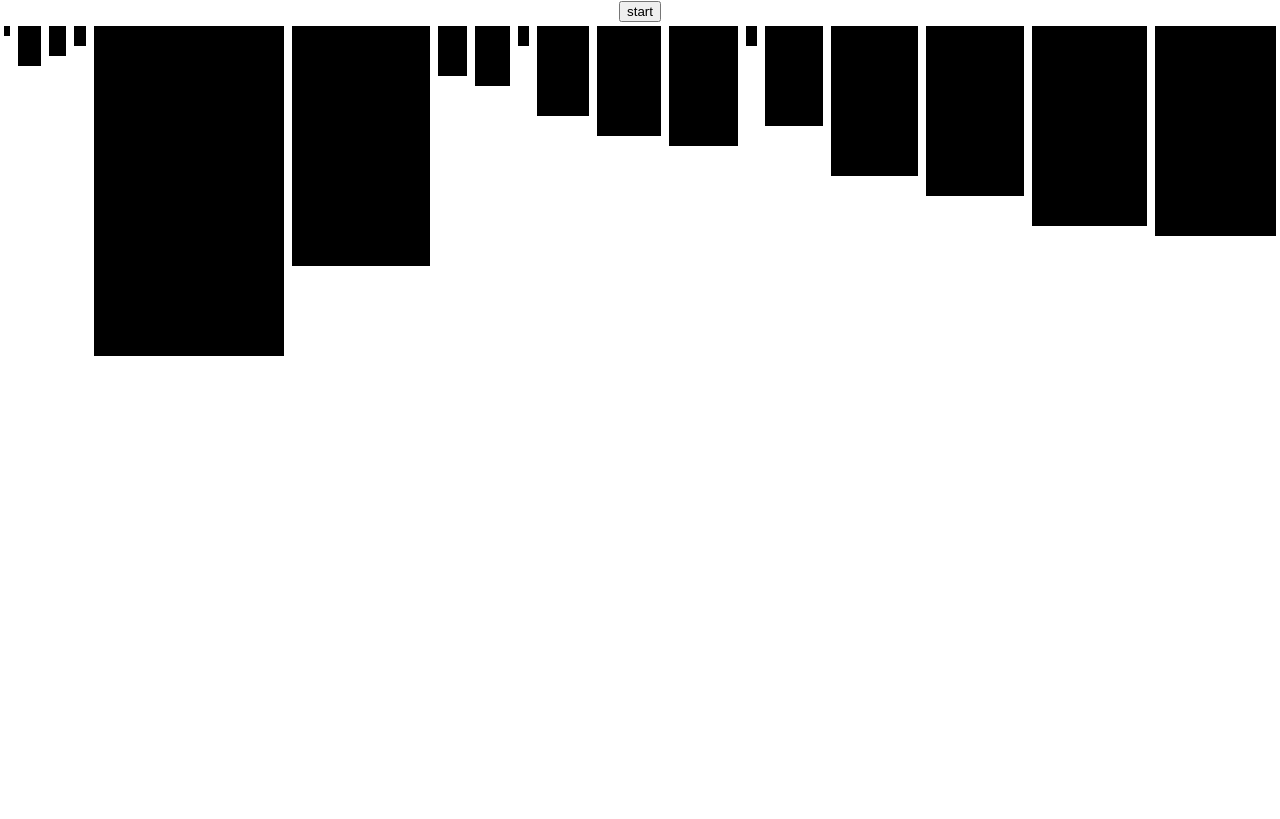
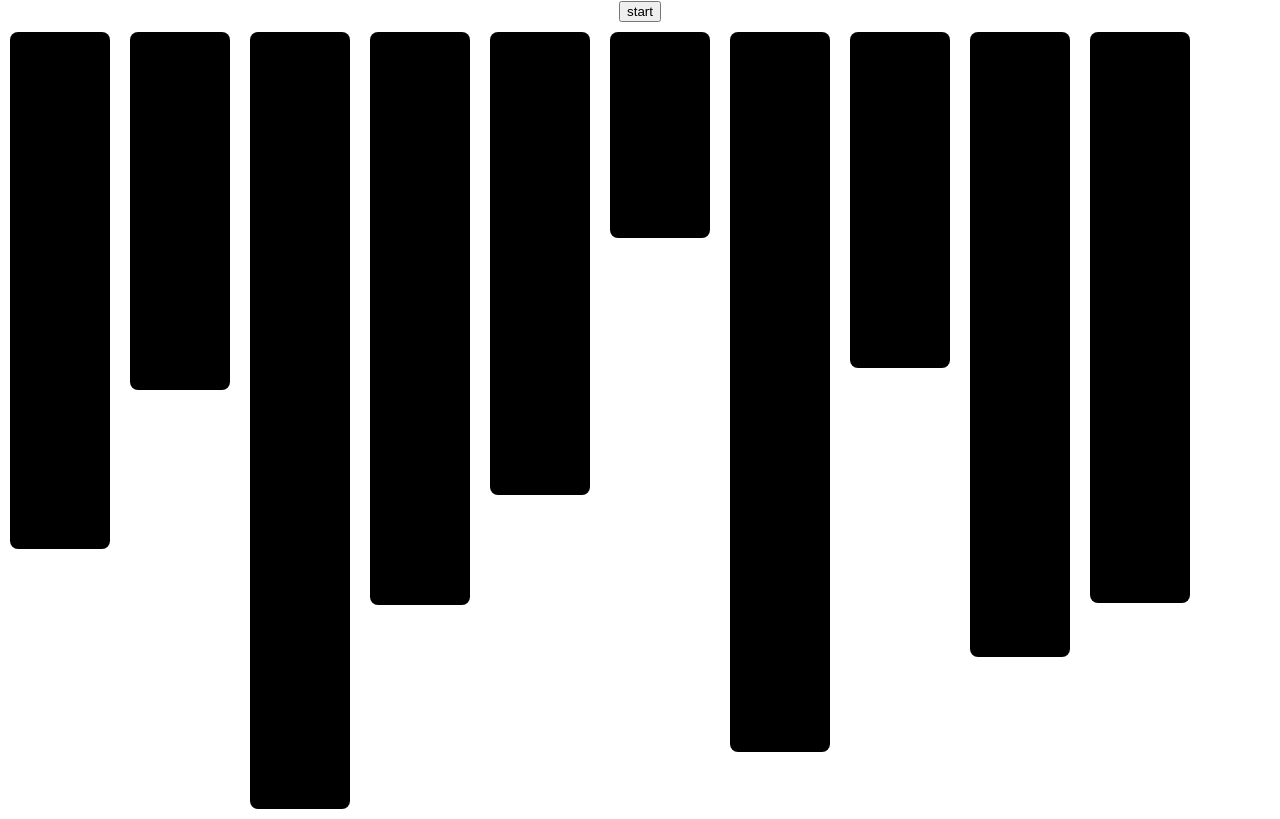
Before and after one commit to rational-kunal/visualalgoz, a React (Create React App) app: page / in a window 1280 px wide. Built offline with nearby package versions, Linux system fonts and the light colour scheme.

Commit message:
untracked changes

```diff
--- a/package.json
+++ b/package.json
@@ -8,7 +8,9 @@
     "@testing-library/user-event": "^7.2.1",
     "react": "^16.12.0",
     "react-dom": "^16.12.0",
-    "react-scripts": "3.3.0"
+    "react-pose": "^4.0.10",
+    "react-scripts": "3.3.0",
+    "react-spring": "^8.0.27"
   },
   "scripts": {
     "start": "react-scripts start",
--- a/src/components/core/sort/BubbleSort.js
+++ b/src/components/core/sort/BubbleSort.js
@@ -9,11 +9,11 @@ export default function bubbleSort(unsortedArray) {
                 unsortedArray[j + 1] = temp;
 
                 [position[j], position[j+1]] = [position[j+1], position[j]];
-                positions.push([
-                    { position: j, value: unsortedArray[j] },
-                    { position: j+1, value: unsortedArray[j+1] }
-                ]);
             }
+            positions.push([
+                { position: j, value: unsortedArray[j], color: "brown" },
+                { position: j+1, value: unsortedArray[j+1], color: "brown" }
+            ]);
         }
     }
 
--- a/src/components/sorter/SortAnimator.js
+++ b/src/components/sorter/SortAnimator.js
@@ -1,9 +1,12 @@
 import React from "react";
-import SortView from "./SortView";
 import SortItem from "./SortItem";
 
+function randomBetween(min, max) {
+    return Math.random() * (max - min) + min;
+}
+
 class SortAnimator extends React.Component {
-    values = [10, 40, 30, 20, 330, 240, 50, 60, 20, 90, 110, 120, 20, 100, 150, 170, 200, 210];
+    values = [];
     position = [0, 0];
     Q = [];
     animationQueue = [];
@@ -16,20 +19,26 @@ class SortAnimator extends React.Component {
 
             setTimeout(() => {
                 for (let itemI = 0; itemI < newPositions.length; itemI++) {
-                    this.sortItems[ newPositions[itemI]["position"] ] = < SortItem value={ newPositions[itemI]["value"] } />;
+                    this.refItems[ newPositions[itemI]["position"] ].current.changeData({size: newPositions[itemI]["value"], color: newPositions[itemI]["color"]});
                 }
 
                 this.forceUpdate();
             }, delay);
-            delay += 100;
+            delay += 240;
         }
     }
 
     constructor({ sortingFunction }) {
         super(null);
+
+        for (let i=0; i<10; i++) {
+            this.values.push( randomBetween(100, 800) );
+        }
+
+        this.refItems = this.values.map(x => React.createRef());
+        this.sortItems = this.values.map((x, i) =>( <SortItem value={x} ref={ this.refItems[i] } /> ));
+
         this.animationQueue = sortingFunction([...this.values]);
-
-        this.sortItems = this.values.map(x =>( <SortItem value={x} /> ));
 
         console.log(this.animationQueue);
     }
--- a/src/components/sorter/SortItem.js
+++ b/src/components/sorter/SortItem.js
@@ -1,16 +1,37 @@
 import React from "react";
 
+const ANIMATION_DURATION = 200;
+
 class SortItem extends React.Component{
+
+    constructor({ value }) {
+        super(null);
+
+        this.state = { size: value, color: "black", radius: "8px" };
+    }
+
+    changeData({ size, color }) {
+        if (size !== this.state.size) {
+            this.setState({ radius: "32px" });
+            setTimeout(()=>( this.setState({radius: "8px"}) ), ANIMATION_DURATION);
+        }
+        this.setState({ size: size });
+        if (color) {
+            this.setState({ color: color });
+            setTimeout(()=>( this.setState({color: "black"}) ), ANIMATION_DURATION);
+        }
+    }
+
     render() {
         return (
             <div
-
                 style={{
-                    width: this.props.value,
-                    height: this.props.value,
-                    margin: "4px",
-                    backgroundColor: "black",
-                    transition: "all 0.2s cubic-bezier(0,-0.37,1,1.34)"
+                    width: 100,
+                    height: this.state.size,
+                    margin: "10px",
+                    backgroundColor: this.state.color,
+                    borderRadius: this.state.radius,
+                    transition: "all 0.8s cubic-bezier(.38,1.08,0,1.19)"
                 }}
             />
         );
```
Also changed, not shown: 1 other file (tests, documents, lock files or other folders).
